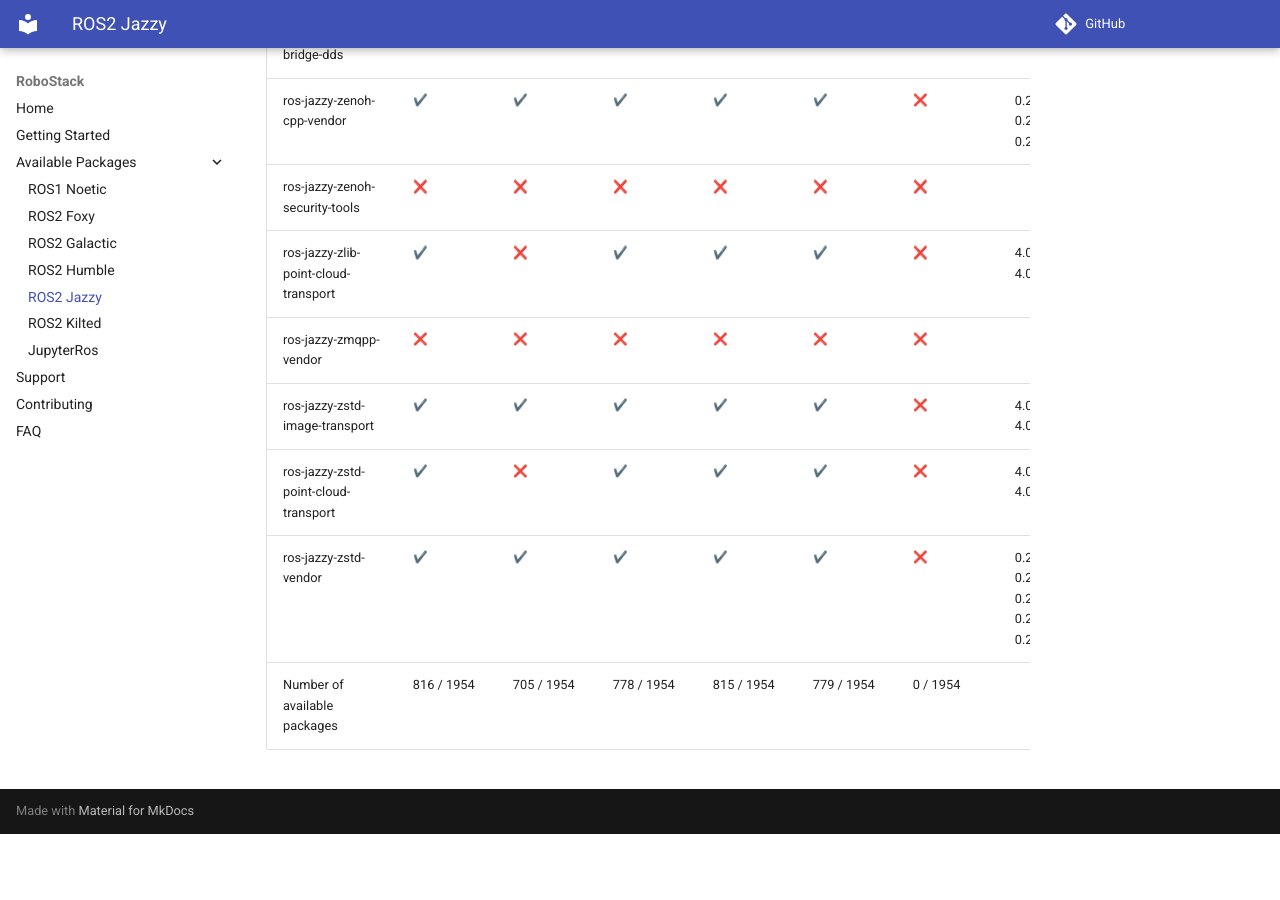
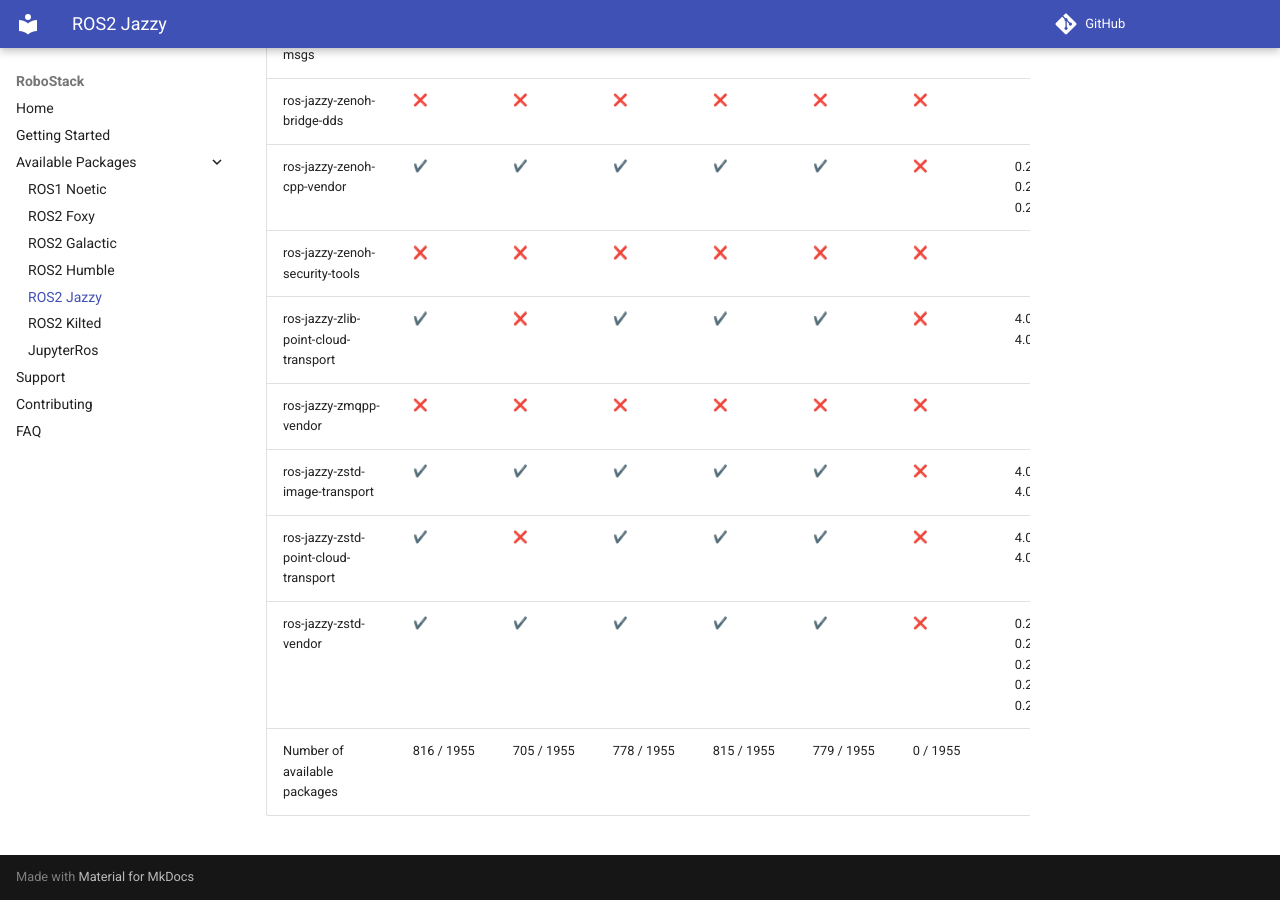
Before and after one commit to RoboStack/robostack.github.io, an MkDocs documentation site: the page built from docs/jazzy.md, in a window 1280 px wide and 900 px high, scrolled down 161604 px. Built offline with MkDocs 1.6.1 and Material for MkDocs 9.7.7, drawn with Linux system fonts in a browser that asks for light colours; emoji names are drawn with the system emoji font; comment, search, counter and statistics services are not loaded; before the commit the page ends 162438 px from its top, so only the background shows below that; some of the changed text lies outside the part shown.

Commit message:
Update tables

```diff
--- a/docs/jazzy.md
+++ b/docs/jazzy.md
@@ -1954,4 +1955,4 @@
 | ros-jazzy-zstd-image-transport | :heavy_check_mark: { data-sort='1' } | :heavy_check_mark: { data-sort='1' } | :heavy_check_mark: { data-sort='1' } | :heavy_check_mark: { data-sort='1' } | :heavy_check_mark: { data-sort='1' } | :x: { data-sort='0' } | 4.0.3, 4.0.4, 4.0.5, 4.0.6  |
 | ros-jazzy-zstd-point-cloud-transport | :heavy_check_mark: { data-sort='1' } | :x: { data-sort='0' } | :heavy_check_mark: { data-sort='1' } | :heavy_check_mark: { data-sort='1' } | :heavy_check_mark: { data-sort='1' } | :x: { data-sort='0' } | 4.0.1, 4.0.2, 4.0.3  |
 | ros-jazzy-zstd-vendor | :heavy_check_mark: { data-sort='1' } | :heavy_check_mark: { data-sort='1' } | :heavy_check_mark: { data-sort='1' } | :heavy_check_mark: { data-sort='1' } | :heavy_check_mark: { data-sort='1' } | :x: { data-sort='0' } | 0.26.3, 0.26.6, 0.26.7, 0.26.8, 0.26.9  |
-| Number of available packages |  816 / 1954 | 705 / 1954 | 778 / 1954 | 815 / 1954 | 779 / 1954 | 0 / 1954 |
+| Number of available packages |  816 / 1955 | 705 / 1955 | 778 / 1955 | 815 / 1955 | 779 / 1955 | 0 / 1955 |
```
Also changed, not shown: other parts of docs/jazzy.md (+1 -0 lines).
